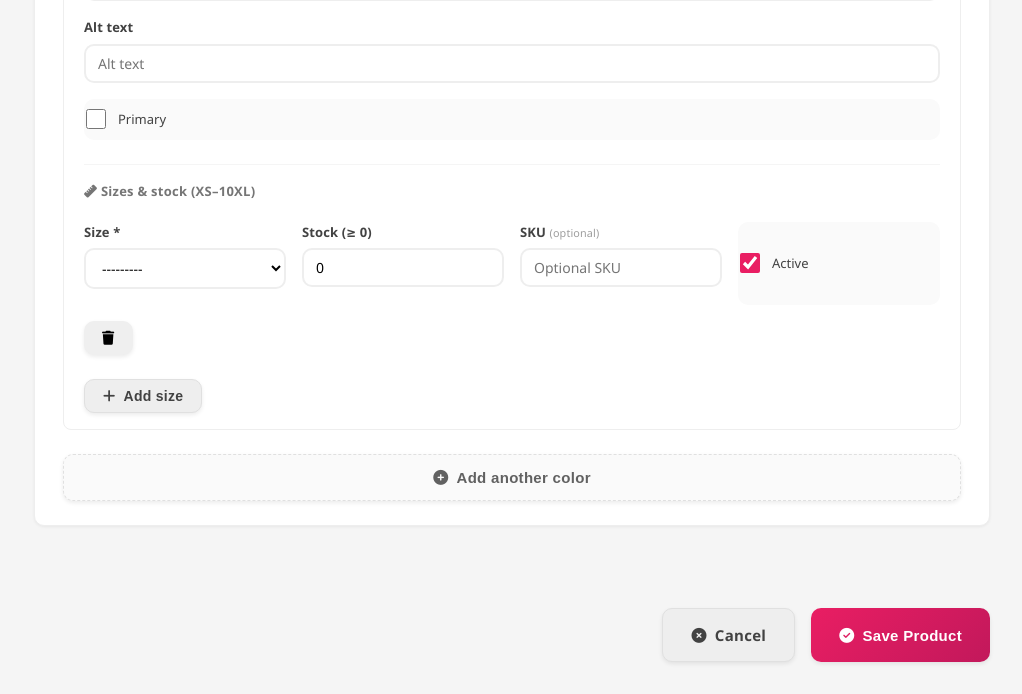
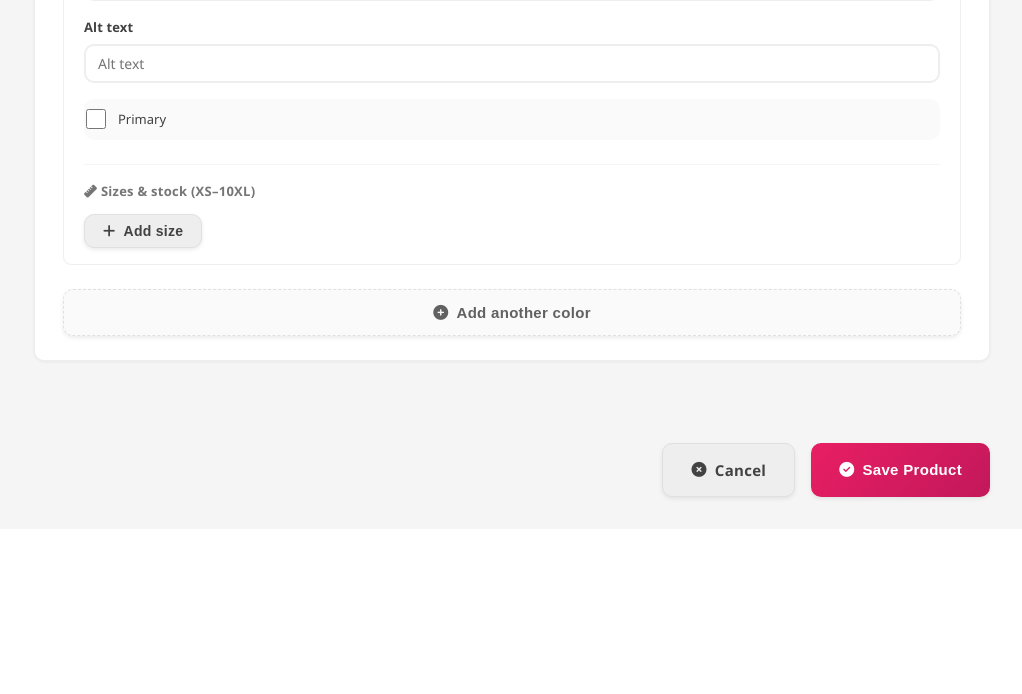
Before and after one commit to bthinkxdev/queen_orange, a Django app: page /dashboard/products/create/ in a window 1280 px wide. Shown: the part 1987-2681 px from the top of the page, without its empty margins (258-1280 px from the left). After the commit the page ends 2488 px from the top, so only its background shows below. Run offline with Django 5.2, Linux system fonts and the light colour scheme; the visitor is signed in with stand-in values (Sample User, id 1); data comes from the database, SQL or seed files in the repository; data that the repository does not hold is empty; some libraries are stand-ins or nearby versions.

Commit message:
Product ading issue resolved

```diff
--- a/app/admin_forms.py
+++ b/app/admin_forms.py
@@ -371,6 +371,14 @@ ColorVariantFormSet = inlineformset_factory(
     can_delete=True,
     max_num=20,
 )
+ColorVariantFormSetEdit = inlineformset_factory(
+    Product,
+    ColorVariant,
+    form=ColorVariantForm,
+    extra=0,
+    can_delete=True,
+    max_num=20,
+)
 
 
 # Each image is tied to a single ColorVariant. Use with instance=<ColorVariant> only.
@@ -501,3 +509,13 @@ SizeVariantFormSet = inlineformset_factory(
     min_num=0,
     validate_min=False,
 )
+SizeVariantFormSetEdit = inlineformset_factory(
+    ColorVariant,
+    SizeVariant,
+    form=SizeVariantForm,
+    extra=0,
+    can_delete=True,
+    max_num=50,
+    min_num=0,
+    validate_min=False,
+)
--- a/app/admin_views.py
+++ b/app/admin_views.py
@@ -39,10 +39,12 @@ from .admin_forms import (
     BannerForm,
     CategoryForm,
     ColorVariantFormSet,
+    ColorVariantFormSetEdit,
     ColorVariantImageFormSet,
     ProductForm,
     ProductVariantFormSet,
     SizeVariantFormSet,
+    SizeVariantFormSetEdit,
 )
 
 
@@ -563,11 +565,11 @@ class ProductUpdateView(StaffRequiredMixin, UpdateView):
         context = super().get_context_data(**kwargs)
         product = self.object
         if self.request.POST:
-            context["color_formset"] = ColorVariantFormSet(
+            context["color_formset"] = ColorVariantFormSetEdit(
                 self.request.POST, self.request.FILES, instance=product, prefix="colors"
             )
         else:
-            context["color_formset"] = ColorVariantFormSet(
+            context["color_formset"] = ColorVariantFormSetEdit(
                 instance=product, prefix="colors"
             )
         color_formset = context["color_formset"]
@@ -583,7 +585,7 @@ class ProductUpdateView(StaffRequiredMixin, UpdateView):
                     "image_formset": ColorVariantImageFormSet(
                         self.request.POST, self.request.FILES, instance=inst, prefix=prefix_img
                     ),
-                    "size_formset": SizeVariantFormSet(
+                    "size_formset": SizeVariantFormSetEdit(
                         self.request.POST, instance=inst, prefix=prefix_sz
                     ),
                 })
@@ -591,7 +593,7 @@ class ProductUpdateView(StaffRequiredMixin, UpdateView):
                 context["color_formsets_data"].append({
                     "color_form": cf,
                     "image_formset": ColorVariantImageFormSet(instance=inst, prefix=prefix_img),
-                    "size_formset": SizeVariantFormSet(instance=inst, prefix=prefix_sz),
+                    "size_formset": SizeVariantFormSetEdit(instance=inst, prefix=prefix_sz),
                 })
         context["active_menu"] = "products"
         context["form_title"] = "Edit Product"
@@ -604,7 +606,7 @@ class ProductUpdateView(StaffRequiredMixin, UpdateView):
         print(self.request.POST)
 
         self.object = form.save()
-        color_formset = ColorVariantFormSet(
+        color_formset = ColorVariantFormSetEdit(
             self.request.POST, self.request.FILES, instance=self.object, prefix="colors"
         )
 
@@ -700,7 +702,7 @@ class ProductUpdateView(StaffRequiredMixin, UpdateView):
             image_fs = ColorVariantImageFormSet(
                 self.request.POST, self.request.FILES, instance=cv, prefix=prefix_img
             )
-            size_fs = SizeVariantFormSet(self.request.POST, instance=cv, prefix=prefix_sz)
+            size_fs = SizeVariantFormSetEdit(self.request.POST, instance=cv, prefix=prefix_sz)
             if image_fs.is_valid():
                 image_fs.save()
             if size_fs.is_valid():
--- a/templates/admin/product_form.html
+++ b/templates/admin/product_form.html
@@ -772,7 +772,7 @@
                             {{ item.size_formset.management_form }}
                             <div class="nested-formset sizes-formset">
                                 {% for sz_form in item.size_formset %}
-                                    <div class="nested-form-row size-row grid-2">
+                                    <div class="nested-form-row size-row grid-2{% if not item.color_form.instance.pk and forloop.first %} size-row-hidden{% endif %}"{% if not item.color_form.instance.pk and forloop.first %} style="display:none"{% endif %}>
                                         <div class="form-group">
                                             <label class="form-label">Size *</label>
                                             {{ sz_form.size }}
@@ -907,18 +907,41 @@ document.addEventListener('DOMContentLoaded', function() {
     const productForm = colorFormset ? colorFormset.closest('form') : productFormEl;
     const totalFormsInput = productForm ? productForm.querySelector('input[name="colors-TOTAL_FORMS"]') : null;
 
+    // Remove new color block (event delegation so it works for dynamically added blocks)
     if (colorFormset) {
-        colorFormset.querySelectorAll('.remove-color-btn').forEach(btn => {
-            btn.addEventListener('click', function(e) {
-                e.preventDefault();
-                const block = this.closest('.color-variant-block');
-                if (block) {
-                    // For brand new (unsaved) colors simply remove the block from the DOM.
-                    // Do NOT decrement TOTAL_FORMS – Django formsets expect it to be monotonic.
-                    block.parentNode && block.parentNode.removeChild(block);
-                    if (colorFormset) {
-                        updateFormNumbers(colorFormset, 'color-variant-block');
+        colorFormset.addEventListener('click', function(e) {
+            const btn = e.target.closest('.remove-color-btn');
+            if (!btn) return;
+            e.preventDefault();
+            const block = btn.closest('.color-variant-block');
+            if (!block || !totalFormsInput) return;
+            block.parentNode && block.parentNode.removeChild(block);
+            const remaining = colorFormset.querySelectorAll('.color-variant-block');
+            totalFormsInput.value = String(remaining.length);
+            remaining.forEach(function(blk, newIdx) {
+                const oldIdx = blk.getAttribute('data-form-index');
+                blk.setAttribute('data-form-index', newIdx);
+                const numSpan = blk.querySelector('.form-number');
+                if (numSpan) numSpan.textContent = newIdx + 1;
+                if (String(oldIdx) !== String(newIdx)) {
+                    function repl(s) {
+                        return s.replace(new RegExp('colors-' + oldIdx + '-', 'g'), 'colors-' + newIdx + '-')
+                                .replace(new RegExp('color-' + oldIdx + '-', 'g'), 'color-' + newIdx + '-');
                     }
+                    blk.querySelectorAll('[name]').forEach(function(el) {
+                        const n = el.getAttribute('name');
+                        if (n) el.setAttribute('name', repl(n));
+                    });
+                    blk.querySelectorAll('[id]').forEach(function(el) {
+                        const id = el.getAttribute('id');
+                        if (id) el.setAttribute('id', repl(id));
+                    });
+                    blk.querySelectorAll('[for]').forEach(function(el) {
+                        const f = el.getAttribute('for');
+                        if (f) el.setAttribute('for', repl(f));
+                    });
+                    const szSection = blk.querySelector('.sizes-section');
+                    if (szSection) szSection.setAttribute('data-color-index', newIdx);
                 }
             });
         });
@@ -977,7 +1000,12 @@ document.addEventListener('DOMContentLoaded', function() {
 
                 // For other inputs, reset values while keeping management fields intact.
                 if (inp.type === 'checkbox' || inp.type === 'radio') {
-                    inp.checked = false;
+                    // New color variants must default to is_active=True so they appear on the detail page
+                    if (nameAttr && nameAttr.match(/^colors-\d+-is_active$/)) {
+                        inp.checked = true;
+                    } else {
+                        inp.checked = false;
+                    }
                 } else if (inp.type !== 'hidden') {
                     inp.value = '';
                 }
@@ -1000,7 +1028,7 @@ document.addEventListener('DOMContentLoaded', function() {
                 });
             }
 
-            // Reset nested size formset for the new color: exactly one blank size row, no initial forms.
+            // Reset nested size formset for the new color: 0 visible rows initially (1 hidden template for Add size).
             const sizesSection = clone.querySelector('.sizes-section');
             if (sizesSection) {
                 const sizeFormset = sizesSection.querySelector('.sizes-formset');
@@ -1012,31 +1040,17 @@ document.addEventListener('DOMContentLoaded', function() {
                     if (sizeRows.length > 0) {
                         templateRow = sizeRows[0].cloneNode(true);
                     }
-                    // Clear and rebuild with a single blank row based on the template.
                     sizeFormset.innerHTML = '';
                     if (templateRow) {
+                        templateRow.classList.add('size-row-hidden');
+                        templateRow.style.display = 'none';
                         templateRow.querySelectorAll('input, select').forEach(function(el) {
                             const name = el.getAttribute('name') || '';
-                            if (name.indexOf('DELETE') !== -1) {
-                                el.checked = false;
-                                return;
-                            }
-                            if (name.endsWith('-id')) {
-                                // New color should not carry over existing SizeVariant PKs.
-                                el.value = '';
-                                return;
-                            }
-                            if (el.tagName === 'SELECT') {
-                                el.selectedIndex = 0;
-                                return;
-                            }
+                            if (name.indexOf('DELETE') !== -1) { el.checked = false; return; }
+                            if (name.endsWith('-id')) { el.value = ''; return; }
+                            if (el.tagName === 'SELECT') { el.selectedIndex = 0; return; }
                             if (el.type === 'checkbox' || el.type === 'radio') {
-                                // Default new size rows to active.
-                                if (name.indexOf('is_active') !== -1) {
-                                    el.checked = true;
-                                } else {
-                                    el.checked = false;
-                                }
+                                el.checked = (name.indexOf('is_active') !== -1);
                             } else if (el.type !== 'hidden') {
                                 el.value = '';
                             }
@@ -1044,9 +1058,7 @@ document.addEventListener('DOMContentLoaded', function() {
                         sizeFormset.appendChild(templateRow);
                     }
                     sizeTotalInput.value = '1';
-                    if (sizeInitialInput) {
-                        sizeInitialInput.value = '0';
-                    }
+                    if (sizeInitialInput) sizeInitialInput.value = '0';
                 }
             }
 
@@ -1073,6 +1085,12 @@ document.addEventListener('DOMContentLoaded', function() {
             var totalInput = section.querySelector('input[name*="sizes-TOTAL_FORMS"]');
             if (!formset || !totalInput) return;
             var rows = formset.querySelectorAll('.size-row');
+            var hiddenRows = formset.querySelectorAll('.size-row.size-row-hidden');
+            if (rows.length > 0 && hiddenRows.length === rows.length) {
+                hiddenRows[0].classList.remove('size-row-hidden');
+                hiddenRows[0].style.display = '';
+                return;
+            }
             if (rows.length === 0) return;
             var lastRow = rows[rows.length - 1];
             var newIndex = parseInt(totalInput.value, 10);
```
